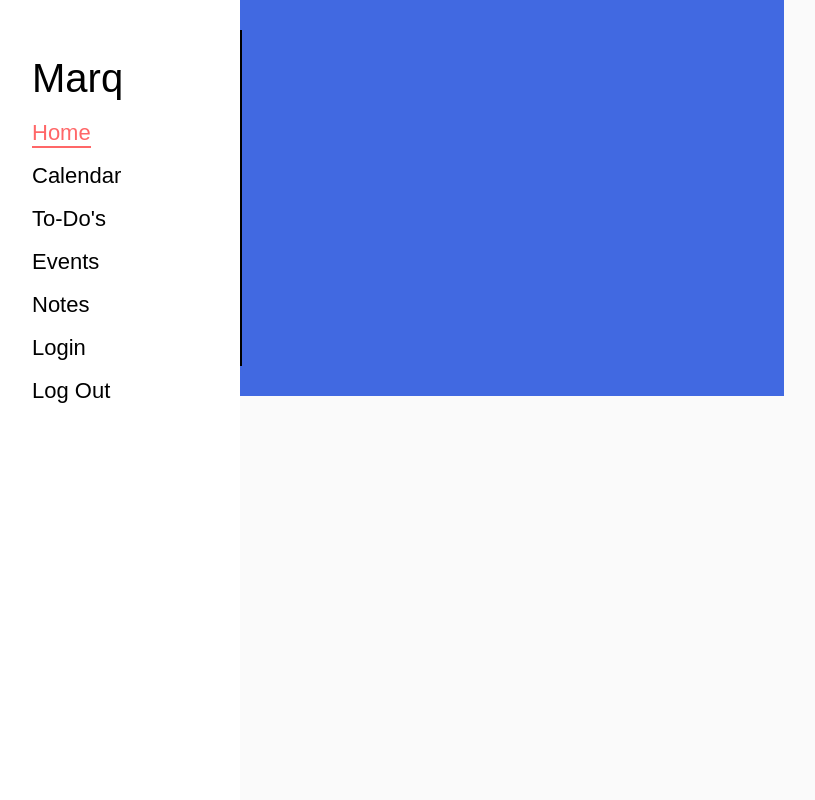
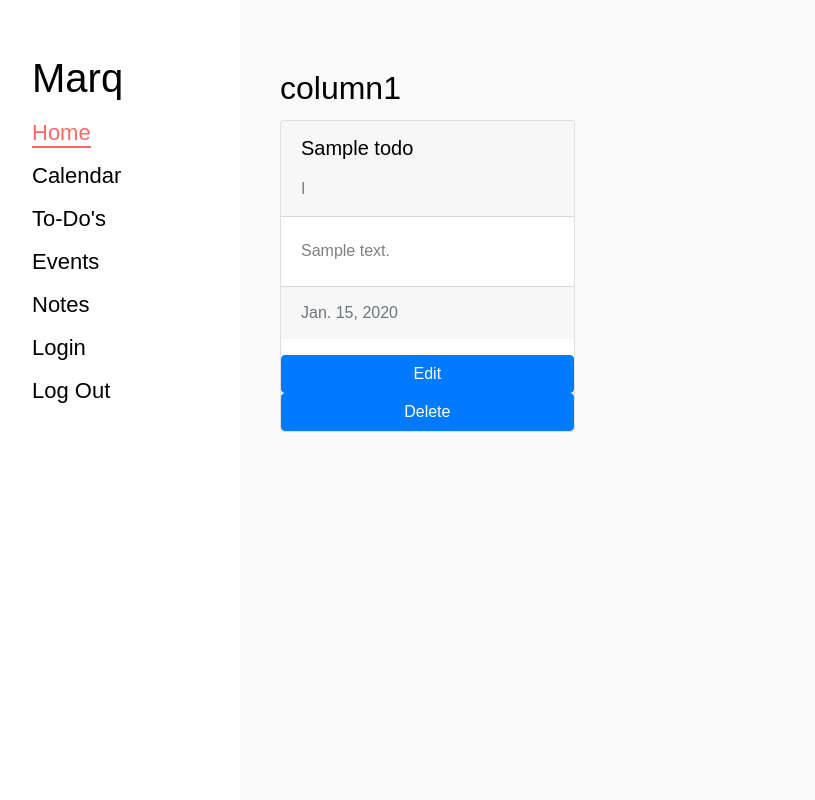
Before and after one commit to lrmoon/Marq, a Django app: page /todos/ in a window 1280 px wide. Shown: the whole page, without its empty margins (16-831 px from the left). Run offline with Django 3.2, Linux system fonts and the light colour scheme; tables that the repository leaves empty hold one stand-in row (values such as "Sample post"); some libraries are stand-ins or nearby versions.

Commit message:
add bootstrap for todos

```diff
--- a/main_app/static/css/todo-index.css
+++ b/main_app/static/css/todo-index.css
@@ -1,8 +1,9 @@
-.todosContainer {
+/* .todosContainer {
     display: flex;
     flex-wrap: wrap;
 
-    width: 800px;
+    max-width: 100%;
+
     background-color: royalblue;
     padding: 20px;
 }
@@ -10,10 +11,9 @@
 .todoCard {
     background-color: white;
     border: 2px solid black;
+
+    min-width: 170px;
+    max-width: 200px;
     width: 30%;
     margin: 10px;
-}
-
-.todoCard h1 {
-
-}
+} */
--- a/main_app/templates/base.html
+++ b/main_app/templates/base.html
@@ -39,10 +39,26 @@
 		</aside> <!-- END COLORLIB-ASIDE -->
 	</div>
 
-	<main>
-		{% block content %}
-		{% endblock %}
-	</main>
+
+	<div id="colorlib-main">
+		<section class="ftco-section pt-4 mb-5 ftco-intro">
+			<div class="container-fluid px-3 px-md-0">
+				<div class="row">
+
+					<div class="col-md-12 mb-4">
+						<h1 class="h2">column1</h1>
+						<main>
+							{% block content %}
+							{% endblock %}
+						</main>
+					</div>
+
+				</div>
+			</div>
+		</section>
+	</div><!-- END COLORLIB-MAIN -->
+</div><!-- END COLORLIB-PAGE -->
+
 
 	<script src="{% static 'js/jquery.min.js' %}"></script>
   <script src="{% static 'js/popper.js' %}"></script>
--- a/main_app/templates/todos/index.html
+++ b/main_app/templates/todos/index.html
@@ -7,17 +7,28 @@
 
 {% block content %}
 
-<section class='todosContainer'>
-    {% for todo in todos %}
+<section class='row'>
+{% for todo in todos %}
 
-    <div class='todoCard'>
-        <h1>{{todo.title}}</h1>
-        <p>{{todo.desc}}</p>
-        <h1>{{todo.date}}</h1>
-        <h1>{{todo.importance}}</h1>
+    <div class='col-sm-4'>
+
+        <div class="card mw-75">
+            <div class="card-header">
+                <h5 class="card-title">{{todo.title}}</h5>
+                <span>{{todo.importance}}</span>
+            </div>
+            <div class="card-body">
+            <p class="card-text">{{todo.description}}</p>
+            </div>
+            <p class="card-footer text-muted">
+                {{todo.date}}
+            </p>
+            <a href="#" class="btn btn-primary">Edit</a>
+            <a href="#" class="btn btn-primary">Delete</a>
+        </div>
     </div>
 
-    {% endfor %}
+{% endfor %}
 </section>
 
 {% endblock %}
```
